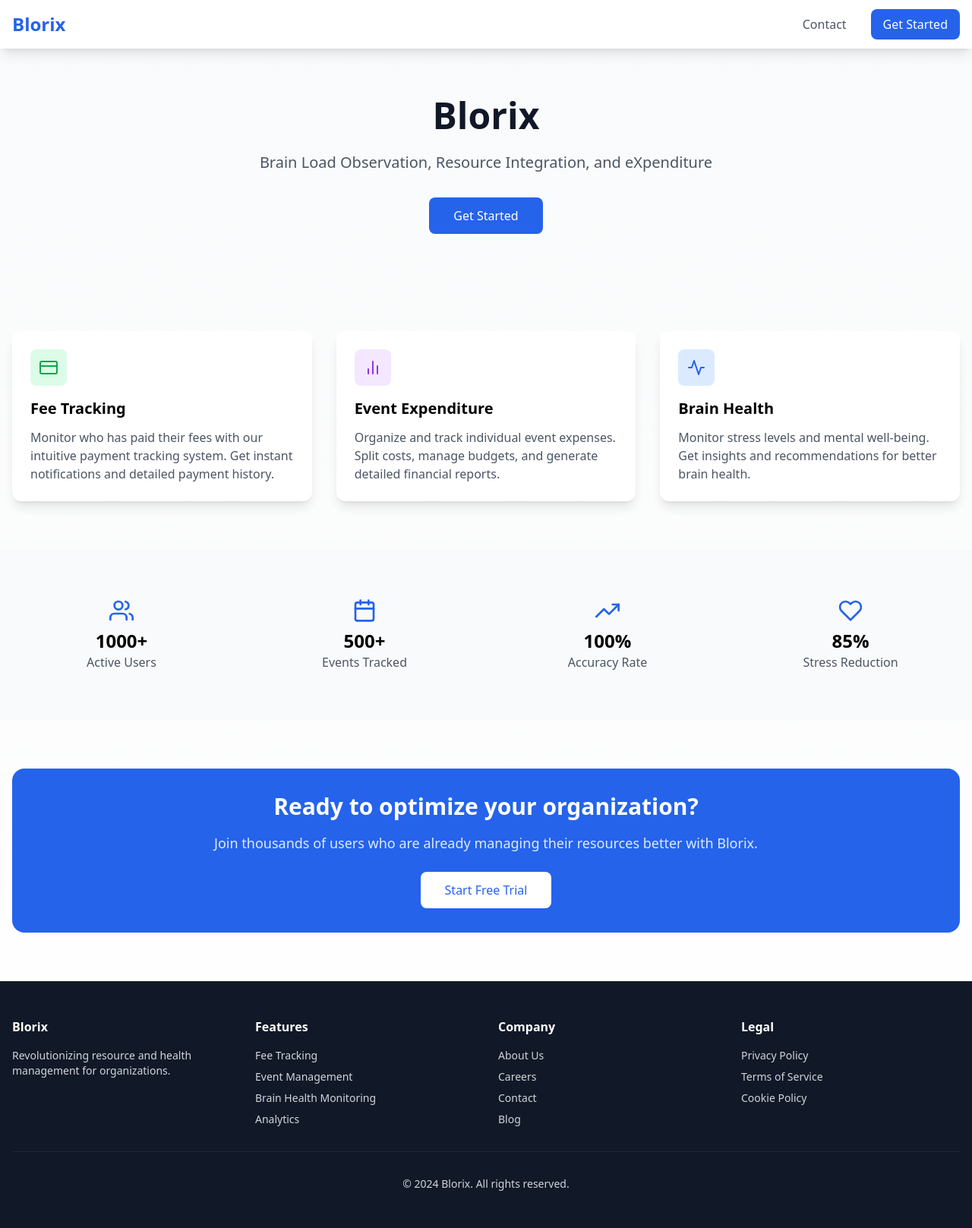
After one commit to ByteJoseph/blorix, a Flask app: page /intro in a window 1280 px wide. The commit adds this page. Shown: the whole page at 76% size. Run offline with Flask 3, Linux system fonts and the light colour scheme; some libraries are stand-ins or nearby versions.

Commit message:
Add intro page
Added intro page

```diff
--- a/routes.py
+++ b/routes.py
@@ -18,3 +18,6 @@ def register_routes(app,db):
           db.session.commit()
           people = Person.query.all()
           return render_template("index.html",people=people)
+    @app.route('/intro',methods=['GET'])
+    def start():
+       return render_template("start.html")
--- a/templates/index.html
+++ b/templates/index.html
@@ -15,7 +15,7 @@
 <h3>New person</h3>
 <form action="{{ url_for('index') }}" method="POST">
     <input type="text" name="name" placeholder="Name" required="required"><br>
-    <input type="number" name=age" placeholder="Age" required="required"><br>
+    <input type="number" name="age" placeholder="Age" required="required"><br>
     <input type="text" name="job" placeholder="Job" required="required"><br>
     <input type="submit" value="create">
 </form>
--- /dev/null
+++ b/templates/start.html
@@ -0,0 +1,172 @@
+<!DOCTYPE html>
+<html lang="en" class="scroll-smooth">
+<head>
+    <meta charset="UTF-8">
+    <meta name="viewport" content="width=device-width, initial-scale=1.0">
+    <title>Blorix - Brain Load & Resource Management</title>
+    <script src="https://cdn.tailwindcss.com"></script>
+    <script src="https://cdnjs.cloudflare.com/ajax/libs/feather-icons/4.29.0/feather.min.js"></script>
+</head>
+<body class="bg-gradient-to-b from-gray-50 to-white min-h-screen">
+    <!-- Navigation -->
+    <nav class="bg-white shadow-lg">
+        <div class="max-w-7xl mx-auto px-4">
+            <div class="flex justify-between h-16">
+                <div class="flex items-center">
+                    <span class="text-2xl font-bold text-blue-600">Blorix</span>
+                </div>
+                <div class="hidden md:flex items-center space-x-8">
+              <!--  <a href="#" class="text-gray-600 hover:text-blue-600">Features</a>
+                    <a href="#" class="text-gray-600 hover:text-blue-600">Pricing</a>
+                -->
+                    <a href="#contact" class="text-gray-600 hover:text-blue-600">Contact</a>
+                    <button class="bg-blue-600 text-white px-4 py-2 rounded-lg hover:bg-blue-700">
+                        Get Started
+                    </button>
+                </div>
+            </div>
+        </div>
+    </nav>
+
+    <!-- Hero Section -->
+    <header class="container mx-auto px-4 py-16 text-center">
+        <h1 class="text-5xl font-bold text-gray-900 mb-6">
+            Blorix
+        </h1>
+        <p class="text-xl text-gray-600 mb-8 max-w-2xl mx-auto">
+            Brain Load Observation, Resource Integration, and eXpenditure
+        </p>
+        <button class="bg-blue-600 text-white px-8 py-3 rounded-lg font-medium hover:bg-blue-700">
+            Get Started
+        </button>
+    </header>
+
+    <!-- Features Grid -->
+    <section class="container mx-auto px-4 py-16">
+        <div class="grid md:grid-cols-3 gap-8">
+            <!-- Fee Tracking -->
+            <div class="bg-white p-6 rounded-xl shadow-lg">
+                <div class="w-12 h-12 bg-green-100 rounded-lg flex items-center justify-center mb-4">
+                    <i data-feather="credit-card" class="text-green-600"></i>
+                </div>
+                <h3 class="text-xl font-semibold mb-3">Fee Tracking</h3>
+                <p class="text-gray-600">
+                    Monitor who has paid their fees with our intuitive payment tracking system. Get instant notifications and detailed payment history.
+                </p>
+            </div>
+
+            <!-- Event Expenditure -->
+            <div class="bg-white p-6 rounded-xl shadow-lg">
+                <div class="w-12 h-12 bg-purple-100 rounded-lg flex items-center justify-center mb-4">
+                    <i data-feather="bar-chart-2" class="text-purple-600"></i>
+                </div>
+                <h3 class="text-xl font-semibold mb-3">Event Expenditure</h3>
+                <p class="text-gray-600">
+                    Organize and track individual event expenses. Split costs, manage budgets, and generate detailed financial reports.
+                </p>
+            </div>
+
+            <!-- Brain Health -->
+            <div class="bg-white p-6 rounded-xl shadow-lg">
+                <div class="w-12 h-12 bg-blue-100 rounded-lg flex items-center justify-center mb-4">
+                    <i data-feather="activity" class="text-blue-600"></i>
+                </div>
+                <h3 class="text-xl font-semibold mb-3">Brain Health</h3>
+                <p class="text-gray-600">
+                    Monitor stress levels and mental well-being. Get insights and recommendations for better brain health.
+                </p>
+            </div>
+        </div>
+    </section>
+
+    <!-- Stats Section -->
+    <section class="bg-gray-50 py-16">
+        <div class="container mx-auto px-4">
+            <div class="grid md:grid-cols-4 gap-8 text-center">
+                <div>
+                    <i data-feather="users" class="h-8 w-8 mx-auto text-blue-600 mb-2"></i>
+                    <h4 class="text-2xl font-bold">1000+</h4>
+                    <p class="text-gray-600">Active Users</p>
+                </div>
+                <div>
+                    <i data-feather="calendar" class="h-8 w-8 mx-auto text-blue-600 mb-2"></i>
+                    <h4 class="text-2xl font-bold">500+</h4>
+                    <p class="text-gray-600">Events Tracked</p>
+                </div>
+                <div>
+                    <i data-feather="trending-up" class="h-8 w-8 mx-auto text-blue-600 mb-2"></i>
+                    <h4 class="text-2xl font-bold">100%</h4>
+                    <p class="text-gray-600">Accuracy Rate</p>
+                </div>
+                <div>
+                    <i data-feather="heart" class="h-8 w-8 mx-auto text-blue-600 mb-2"></i>
+                    <h4 class="text-2xl font-bold">85%</h4>
+                    <p class="text-gray-600">Stress Reduction</p>
+                </div>
+            </div>
+        </div>
+    </section>
+
+    <!-- CTA Section -->
+    <section class="container mx-auto px-4 py-16">
+        <div class="bg-blue-600 rounded-2xl p-8 text-center text-white">
+            <h2 class="text-3xl font-bold mb-4">
+                Ready to optimize your organization?
+            </h2>
+            <p class="text-lg mb-6 text-blue-100">
+                Join thousands of users who are already managing their resources better with Blorix.
+            </p>
+            <button class="bg-white text-blue-600 px-8 py-3 rounded-lg font-medium hover:bg-blue-50">
+                Start Free Trial
+            </button>
+        </div>
+    </section>
+
+    <!-- Footer -->
+    <footer id="contact" class="bg-gray-900 text-gray-300 py-12">
+        <div class="container mx-auto px-4">
+            <div class="grid md:grid-cols-4 gap-8">
+                <div>
+                    <h3 class="text-white font-bold mb-4">Blorix</h3>
+                    <p class="text-sm">
+                        Revolutionizing resource and health management for organizations.
+                    </p>
+                </div>
+                <div>
+                    <h4 class="text-white font-semibold mb-4">Features</h4>
+                    <ul class="space-y-2 text-sm">
+                        <li>Fee Tracking</li>
+                        <li>Event Management</li>
+                        <li>Brain Health Monitoring</li>
+                        <li>Analytics</li>
+                    </ul>
+                </div>
+                <div>
+                    <h4 class="text-white font-semibold mb-4">Company</h4>
+                    <ul class="space-y-2 text-sm">
+                        <li>About Us</li>
+                        <li>Careers</li>
+                        <li>Contact</li>
+                        <li>Blog</li>
+                    </ul>
+                </div>
+                <div>
+                    <h4 class="text-white font-semibold mb-4">Legal</h4>
+                    <ul class="space-y-2 text-sm">
+                        <li>Privacy Policy</li>
+                        <li>Terms of Service</li>
+                        <li>Cookie Policy</li>
+                    </ul>
+                </div>
+            </div>
+            <div class="border-t border-gray-800 mt-8 pt-8 text-sm text-center">
+                © 2024 Blorix. All rights reserved.
+            </div>
+        </div>
+    </footer>
+
+    <script>
+        feather.replace();
+    </script>
+</body>
+</html>
```
Also changed, not shown: autosetup.py (added, +36 -0 lines).
